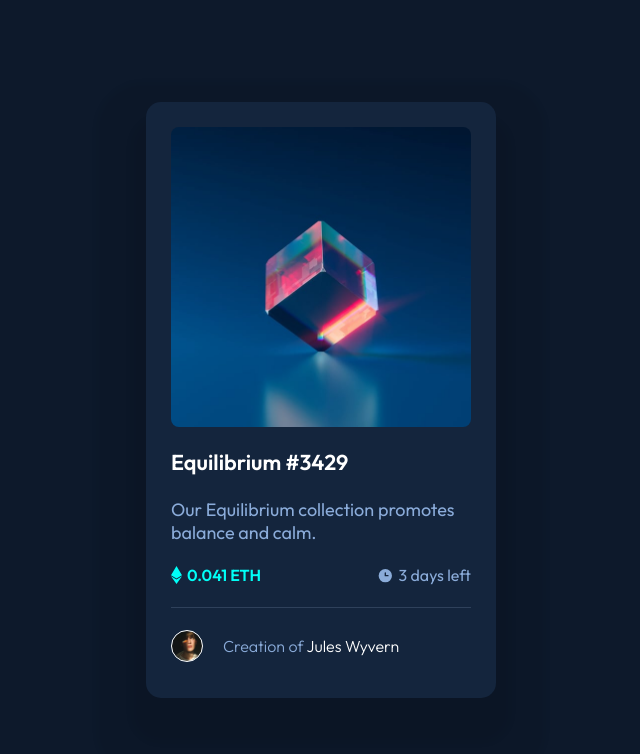
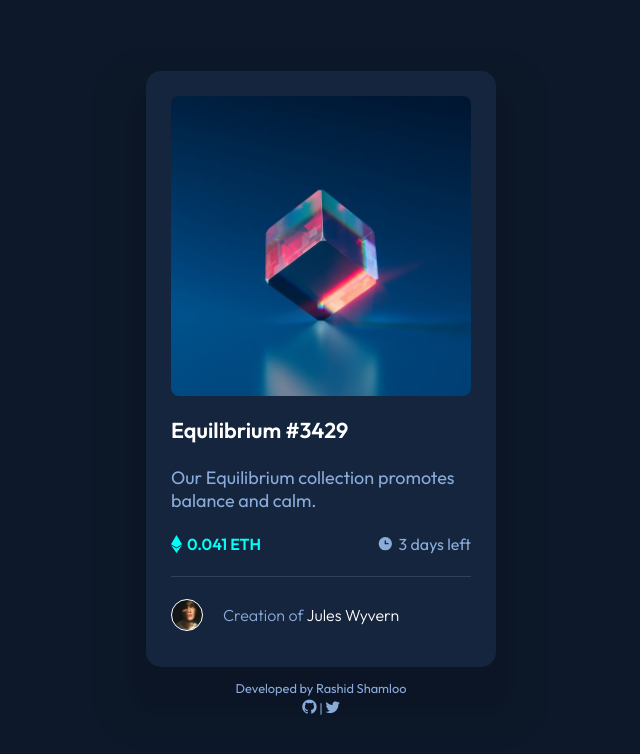
Before and after one commit to rashidshamloo/fem_003_nft-preview-card-component, a plain HTML site: page index.html in a window 1280 px wide. Shown: the whole page, without its empty margins (319-959 px from the left). Drawn offline with nearby package versions, Linux system fonts and the light colour scheme.

Commit message:
Added footer

```diff
--- a/index.html
+++ b/index.html
@@ -6,13 +6,19 @@
     <meta name="viewport" content="width=device-width, initial-scale=1.0" />
     <link rel="icon" type="image/ong" href="images/favicon-32x32.png" />
     <link rel="stylesheet" href="style.css" />
+    <link
+      rel="stylesheet"
+      href="https://cdn.jsdelivr.net/npm/bootstrap-icons@1.10.3/font/bootstrap-icons.css"
+    />
     <title>NFT Preview Card Component</title>
   </head>
   <body>
     <main>
       <article>
         <div class="nft-image">
-            <a href="javascript:void();" class="nft-view"><img src="images/icon-view.svg" aria-hidden="true"/></a>
+          <a href="javascript:void();" class="nft-view"
+            ><img src="images/icon-view.svg" aria-hidden="true"
+          /></a>
         </div>
         <div class="nft-info">
           <h1><a href="javascript:void();">Equilibrium #3429</a></h1>
@@ -37,5 +43,23 @@
         </div>
       </article>
     </main>
+    <footer>
+      <p>Developed by Rashid Shamloo</p>
+      <p class="footer-icon">
+        <a
+          href="https://rashidshamloo.github.com"
+          title="https://rashidshamloo.github.com"
+          target="_blank"
+          ><i class="bi-github"></i
+        ></a>
+        |
+        <a
+          href="https://twitter.com/rashidshamloo"
+          title="https://twitter.com/rashidshamloo"
+          target="_blank"
+          ><i class="bi-twitter"></i
+        ></a>
+      </p>
+    </footer>
   </body>
 </html>
--- a/style.scss
+++ b/style.scss
@@ -20,6 +20,7 @@ body {
   background-color: $mainBG;
   color: $softBlue;
   display: flex;
+  flex-direction: column;
   justify-content: center;
   align-items: center;
   min-height: 100vh;
@@ -143,3 +144,22 @@ article {
     border-color: $line;
   }
 }
+footer {
+  padding: 10px;
+  text-align: center;
+  font-size: 0.8rem;
+  p {
+    color: $softBlue;
+    margin: 3px;
+  }
+  i {
+    font-size: 0.9rem;
+  }
+  a {
+    color: $softBlue;
+  }
+  a:hover {
+    color: $cyan;
+    transition: 700ms;
+  }
+}
```
Also changed, not shown: style.css, 1 other file.
